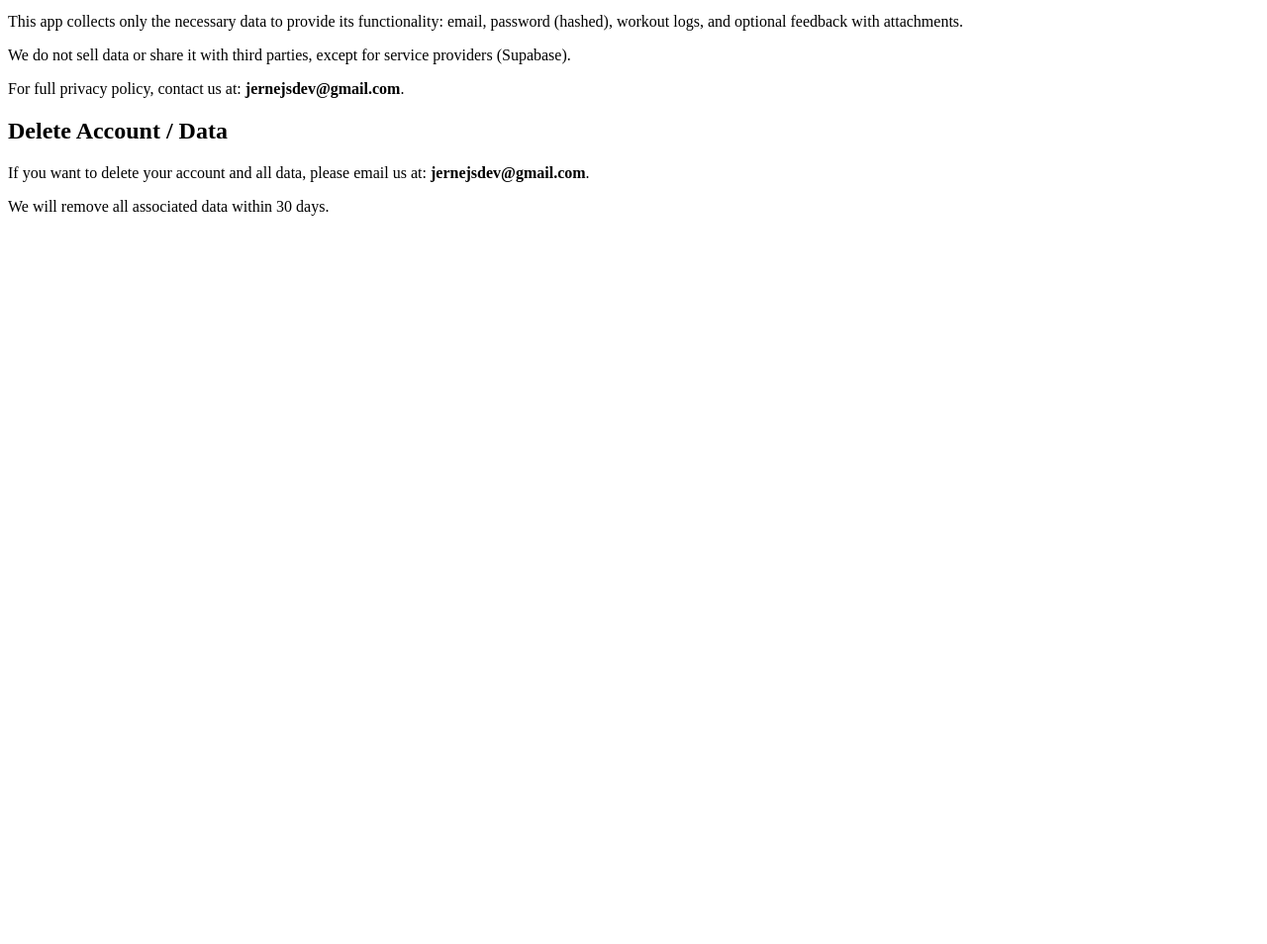
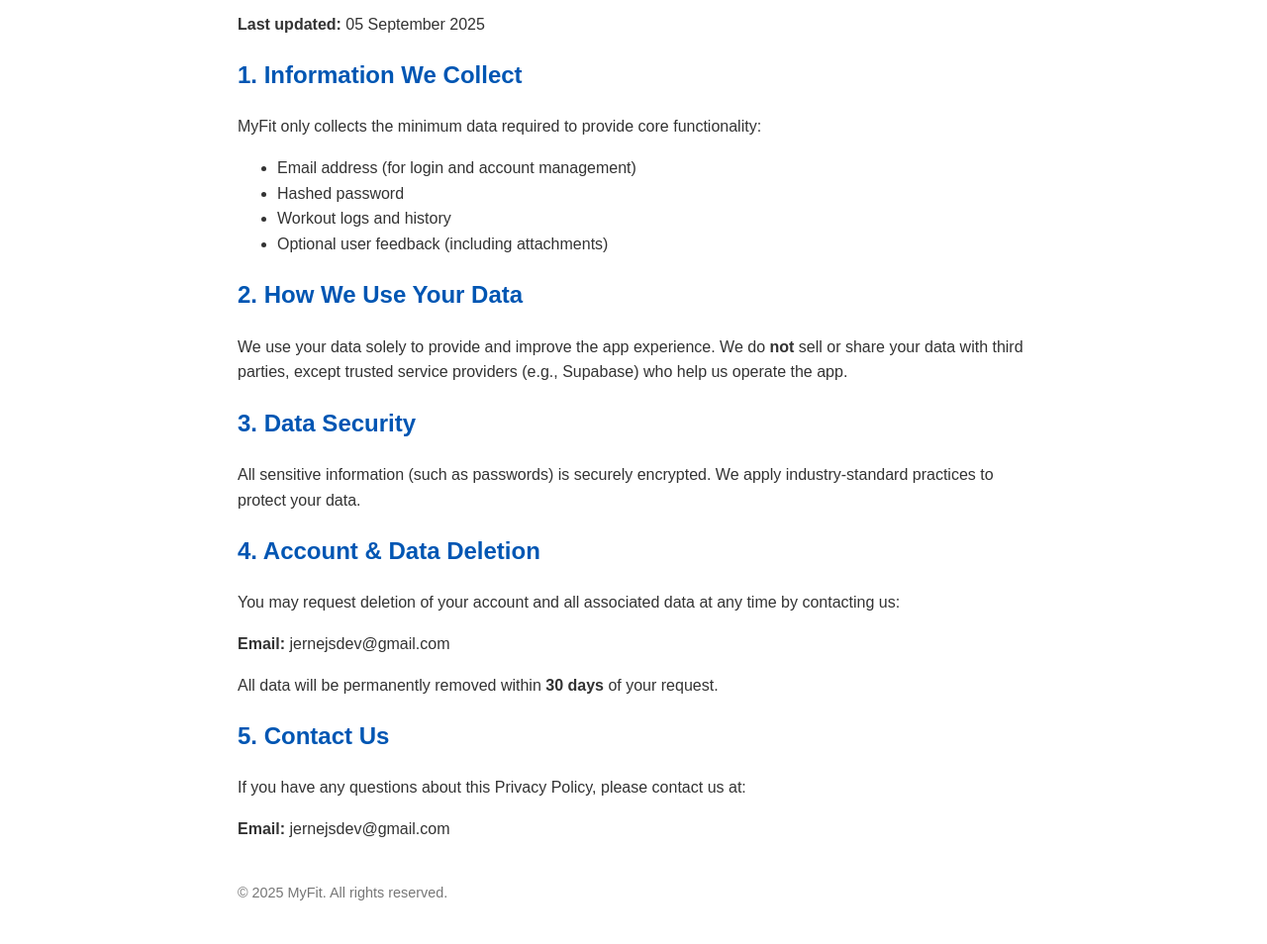
Before and after one commit to jernejsdev/myfit-privacy, a plain HTML site: page index.html in a window 1280 px wide. Shown: the part 101-1055 px from the top of the page at 99% size. Before the commit the page ends 800 px from the top, so only its background shows below. Drawn offline with Linux system fonts and the light colour scheme.

Commit message:
Update index.html

```diff
--- a/index.html
+++ b/index.html
@@ -3,17 +3,56 @@
 <head>
   <meta charset="UTF-8">
   <meta name="viewport" content="width=device-width, initial-scale=1.0">
-  <title>Privacy Policy & Account Deletion</title>
+  <title>Privacy Policy – MyFit App</title>
+  <style>
+    body {
+      font-family: Arial, sans-serif;
+      line-height: 1.6;
+      margin: 40px auto;
+      max-width: 800px;
+      padding: 0 20px;
+      color: #333;
+    }
+    h1, h2 {
+      color: #0056b3;
+    }
+    footer {
+      margin-top: 40px;
+      font-size: 0.9em;
+      color: #777;
+    }
+  </style>
 </head>
 <body>
-  <h1>Privacy Policy – MyFit</h1>
-  <p>Last updated: 05.09.2025</p>
-  <p>This app collects only the necessary data to provide its functionality: email, password (hashed), workout logs, and optional feedback with attachments.</p>
-  <p>We do not sell data or share it with third parties, except for service providers (Supabase).</p>
-  <p>For full privacy policy, contact us at: <b>jernejsdev@gmail.com</b>.</p>
+  <h1>Privacy Policy – MyFit App</h1>
+  <p><strong>Last updated:</strong> 05 September 2025</p>
 
-  <h2>Delete Account / Data</h2>
-  <p>If you want to delete your account and all data, please email us at: <b>jernejsdev@gmail.com</b>.</p>
-  <p>We will remove all associated data within 30 days.</p>
+  <h2>1. Information We Collect</h2>
+  <p>MyFit only collects the minimum data required to provide core functionality:</p>
+  <ul>
+    <li>Email address (for login and account management)</li>
+    <li>Hashed password</li>
+    <li>Workout logs and history</li>
+    <li>Optional user feedback (including attachments)</li>
+  </ul>
+
+  <h2>2. How We Use Your Data</h2>
+  <p>We use your data solely to provide and improve the app experience. We do <strong>not</strong> sell or share your data with third parties, except trusted service providers (e.g., Supabase) who help us operate the app.</p>
+
+  <h2>3. Data Security</h2>
+  <p>All sensitive information (such as passwords) is securely encrypted. We apply industry-standard practices to protect your data.</p>
+
+  <h2>4. Account & Data Deletion</h2>
+  <p>You may request deletion of your account and all associated data at any time by contacting us:</p>
+  <p><strong>Email:</strong> jernejsdev@gmail.com</p>
+  <p>All data will be permanently removed within <strong>30 days</strong> of your request.</p>
+
+  <h2>5. Contact Us</h2>
+  <p>If you have any questions about this Privacy Policy, please contact us at:</p>
+  <p><strong>Email:</strong> jernejsdev@gmail.com</p>
+
+  <footer>
+    <p>© 2025 MyFit. All rights reserved.</p>
+  </footer>
 </body>
 </html>
```
